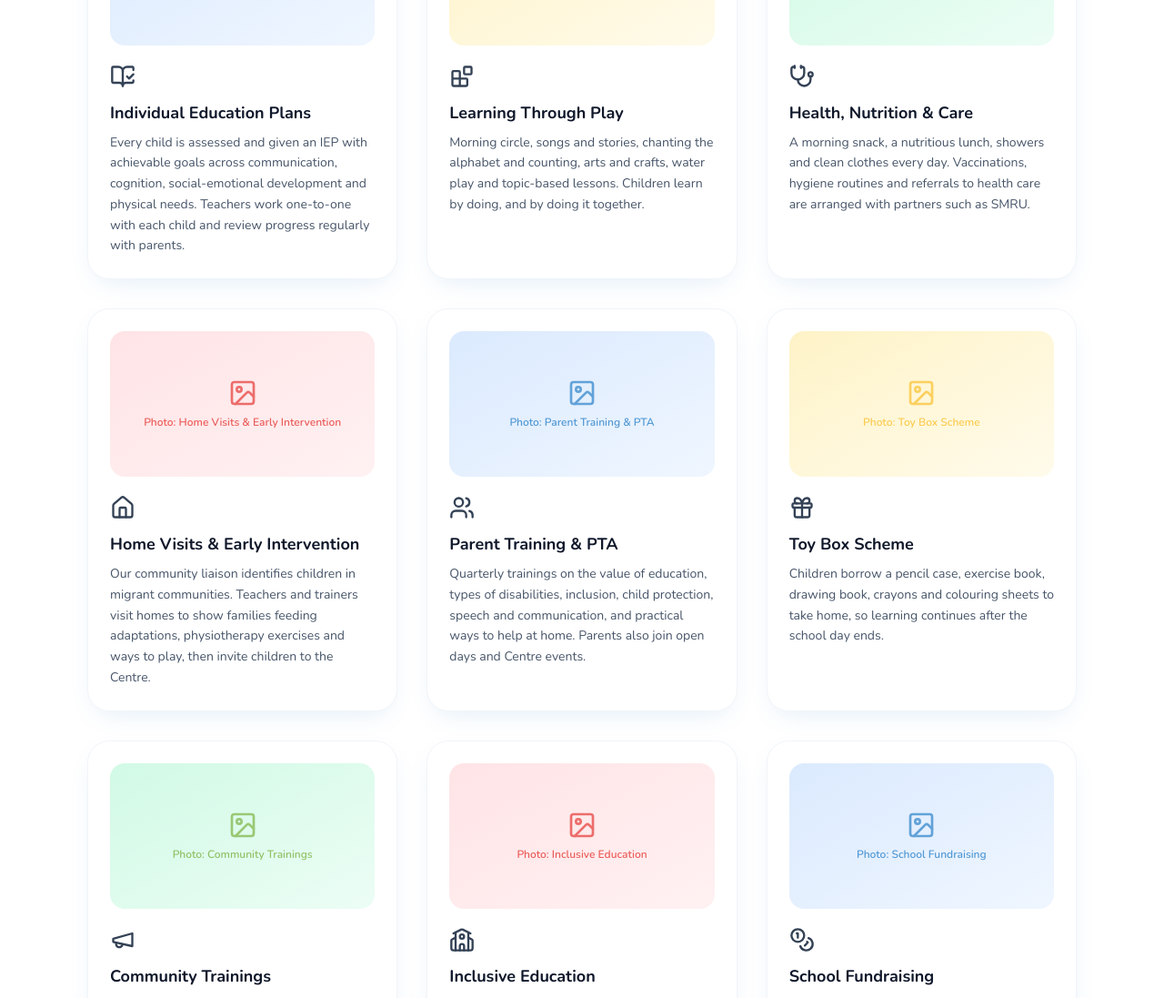
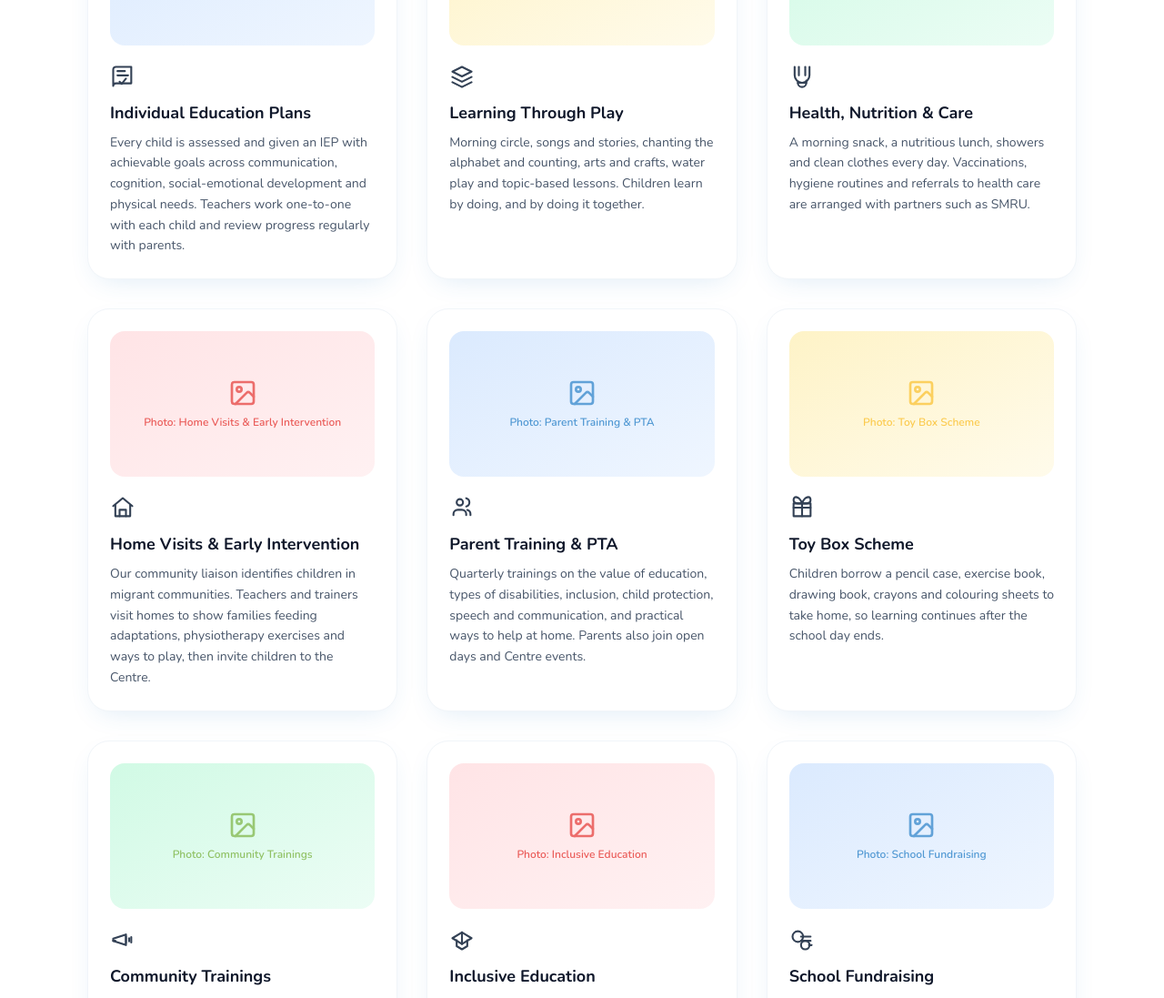
Before and after one commit to johnaungkhant/star-flower-center-website, a Next.js app: page /activities in a window 1280 px wide. Shown: the part 890-1987 px from the top of the page at 91% size. Built offline with nearby package versions, Linux system fonts and the light colour scheme.

Commit message:
resolvederror

```diff
--- a/src/app/activities/page.tsx
+++ b/src/app/activities/page.tsx
@@ -1,19 +1,108 @@
-import type { Metadata } from "next";
-import {
-  Blocks,
-  BookOpenCheck,
-  Coins,
-  Gift,
-  Home,
-  Megaphone,
-  School,
-  Stethoscope,
-  Users,
-} from "lucide-react";
 import PageHeader from "@/components/PageHeader";
 import Reveal from "@/components/Reveal";
 import ImagePlaceholder from "@/components/ImagePlaceholder";
 import ScrollCue from "@/components/ScrollCue";
+
+type Metadata = {
+  title?: string;
+  description?: string;
+  [key: string]: unknown;
+};
+
+type IconProps = {
+  className?: string;
+  [key: string]: any;
+};
+
+const BookOpenCheck = ({ className, ...props }: IconProps) => (
+  <svg viewBox="0 0 24 24" fill="none" stroke="currentColor" strokeWidth="1.8" strokeLinecap="round" strokeLinejoin="round" className={className} {...props}>
+    <path d="M3 5.5A2.5 2.5 0 0 1 5.5 3H20v15.5H5.5A2.5 2.5 0 0 0 3 21V5.5Z" />
+    <path d="M7 7h7" />
+    <path d="M7 11h10" />
+    <path d="M9 17l2 2 4-5" />
+  </svg>
+);
+
+const Blocks = ({ className, ...props }: IconProps) => (
+  <svg viewBox="0 0 24 24" fill="none" stroke="currentColor" strokeWidth="1.8" strokeLinecap="round" strokeLinejoin="round" className={className} {...props}>
+    <path d="M3 7.5 12 3l9 4.5-9 4.5L3 7.5Z" />
+    <path d="M3 12.5 12 17l9-4.5" />
+    <path d="M3 17.5 12 22l9-4.5" />
+  </svg>
+);
+
+const Stethoscope = ({ className, ...props }: IconProps) => (
+  <svg viewBox="0 0 24 24" fill="none" stroke="currentColor" strokeWidth="1.8" strokeLinecap="round" strokeLinejoin="round" className={className} {...props}>
+    <path d="M5 3v8a7 7 0 0 0 14 0V3" />
+    <path d="M9 3v8" />
+    <path d="M15 3v8" />
+    <path d="M8 18a4 4 0 1 0 8 0v-2" />
+    <path d="M8 18h8" />
+  </svg>
+);
+
+const Home = ({ className, ...props }: IconProps) => (
+  <svg viewBox="0 0 24 24" fill="none" stroke="currentColor" strokeWidth="1.8" strokeLinecap="round" strokeLinejoin="round" className={className} {...props}>
+    <path d="M3 10.5 12 3l9 7.5" />
+    <path d="M5 9.5V20h14V9.5" />
+    <path d="M9 20v-6h6v6" />
+  </svg>
+);
+
+const Users = ({ className, ...props }: IconProps) => (
+  <svg viewBox="0 0 24 24" fill="none" stroke="currentColor" strokeWidth="1.8" strokeLinecap="round" strokeLinejoin="round" className={className} {...props}>
+    <path d="M16 19v-1a4 4 0 0 0-4-4H8a4 4 0 0 0-4 4v1" />
+    <circle cx="10" cy="7" r="3" />
+    <path d="M20 19v-1a4 4 0 0 0-3-3.87" />
+    <path d="M16 3.13a4 4 0 0 1 0 7.75" />
+  </svg>
+);
+
+const Gift = ({ className, ...props }: IconProps) => (
+  <svg viewBox="0 0 24 24" fill="none" stroke="currentColor" strokeWidth="1.8" strokeLinecap="round" strokeLinejoin="round" className={className} {...props}>
+    <path d="M20 8H4v12h16V8Z" />
+    <path d="M12 8v12" />
+    <path d="M4 12h16" />
+    <path d="M12 8s-2-6-6-6c-1.5 0-2 1.5-2 3 0 2 1.5 3 4 3h4Z" />
+    <path d="M12 8s2-6 6-6c1.5 0 2 1.5 2 3 0 2-1.5 3-4 3h-4Z" />
+  </svg>
+);
+
+const Megaphone = ({ className, ...props }: IconProps) => (
+  <svg viewBox="0 0 24 24" fill="none" stroke="currentColor" strokeWidth="1.8" strokeLinecap="round" strokeLinejoin="round" className={className} {...props}>
+    <path d="M3 11v2l12 4V7L3 11Z" />
+    <path d="M15 9v6" />
+    <path d="M18 10.5v3" />
+    <path d="M20 9.5v5" />
+    <path d="M3 13h2" />
+  </svg>
+);
+
+const School = ({ className, ...props }: IconProps) => (
+  <svg viewBox="0 0 24 24" fill="none" stroke="currentColor" strokeWidth="1.8" strokeLinecap="round" strokeLinejoin="round" className={className} {...props}>
+    <path d="M3 10.5 12 5l9 5.5-9 5.5-9-5.5Z" />
+    <path d="M7 12.5v5.5l5 3 5-3v-5.5" />
+    <path d="M12 5v11" />
+  </svg>
+);
+
+const Coins = ({ className, ...props }: IconProps) => (
+  <svg viewBox="0 0 24 24" fill="none" stroke="currentColor" strokeWidth="1.8" strokeLinecap="round" strokeLinejoin="round" className={className} {...props}>
+    <circle cx="8" cy="9" r="5" />
+    <path d="M11 9h9" />
+    <path d="M11 13h9" />
+    <circle cx="15" cy="17" r="4" />
+    <path d="M18.5 17h2.5" />
+  </svg>
+);
+
+declare global {
+  namespace JSX {
+    interface IntrinsicElements {
+      [elemName: string]: any;
+    }
+  }
+}
 
 export const metadata: Metadata = {
   title: "Activities & Stories",
```
